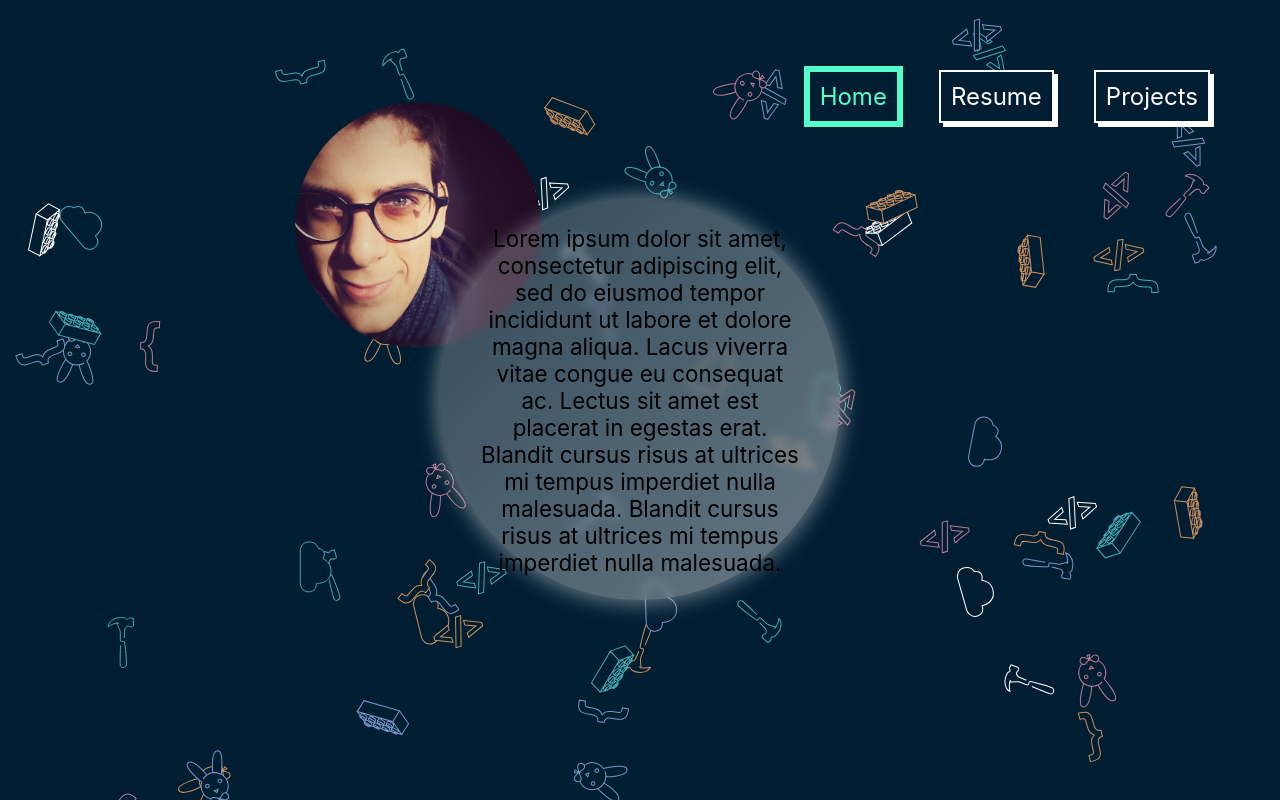
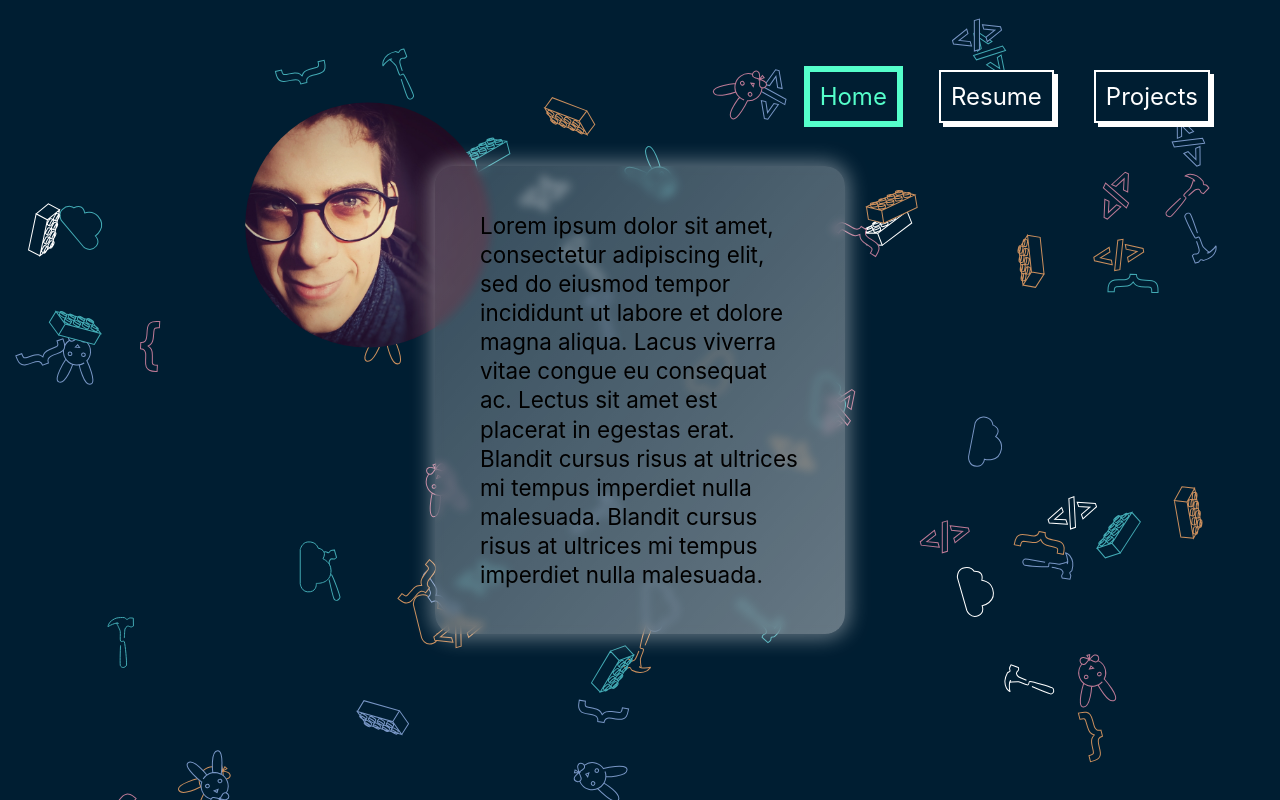
Before and after one commit to namfal/portfolio, a Vue app: page / in a window 1280 px wide. Built offline with nearby package versions, Linux system fonts and the light colour scheme.

Commit message:
instead of circle background, using rectangle

```diff
--- a/src/components/IntroText.vue
+++ b/src/components/IntroText.vue
@@ -1,6 +1,5 @@
 <template>
 	<div class="bio-text-container">
-		<div class="circle"></div>
 		<img class="pic" src="../assets/nami-pic.jpeg" alt="profile-picture">
 		<p class="bio">Lorem ipsum dolor sit amet, consectetur adipiscing elit, sed do eiusmod tempor incididunt ut labore et dolore magna aliqua. Lacus viverra vitae congue eu consequat ac. Lectus sit amet est placerat in egestas erat. Blandit cursus risus at ultrices mi tempus imperdiet nulla malesuada. Blandit cursus risus at ultrices mi tempus imperdiet nulla malesuada.</p>
 	</div>
@@ -22,24 +21,19 @@ export default {
 		position: relative;
 		flex-direction: column;
 	}
-    .circle {
-		height: 50vh;
-		width: 50vh;
-		border-radius: 50%;
-		position: absolute;
+
+	.bio {
+		border-radius: 20px;
+		width: 40vh;
+		font-size: 1.4em;
+		padding: 2em;
+		line-height: 1.3em;
+		z-index: 3;
+		text-align: left;
 		background: linear-gradient(to bottom right, rgba(255, 255, 255, 0.2), rgba(255, 255, 255, 0.4));
 		-webkit-backdrop-filter: blur(4px);
 		backdrop-filter: blur(4px);
 		box-shadow: 0 0 20px 4px rgba(255, 255, 255, 0.4);
-		z-index: 2;
-    }
-
-	.bio {
-		border-radius: 50%;
-		width: 40vh;
-		font-size: 1.4em;
-		z-index: 3;
-		text-align: center;
 	}
 
 	.pic {
@@ -47,8 +41,8 @@ export default {
 		clip-path: circle(40%);
 		position: absolute;
 		top: -150px;
-		left: -150px;
+		left: -200px;
 		transform: scaleX(-1);
-		z-index: 1;
+		z-index: 2;
 	}
 </style>
```
